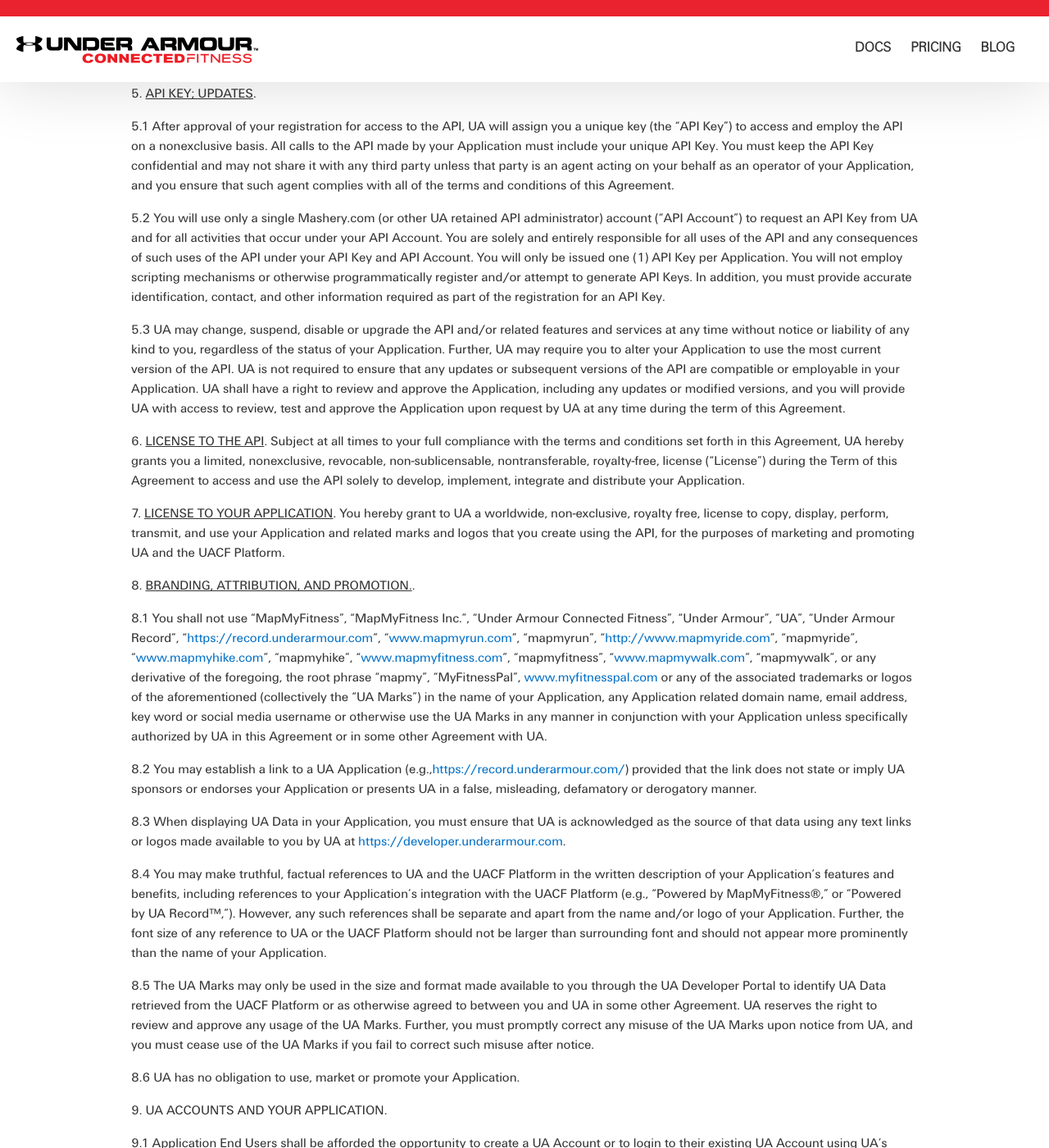
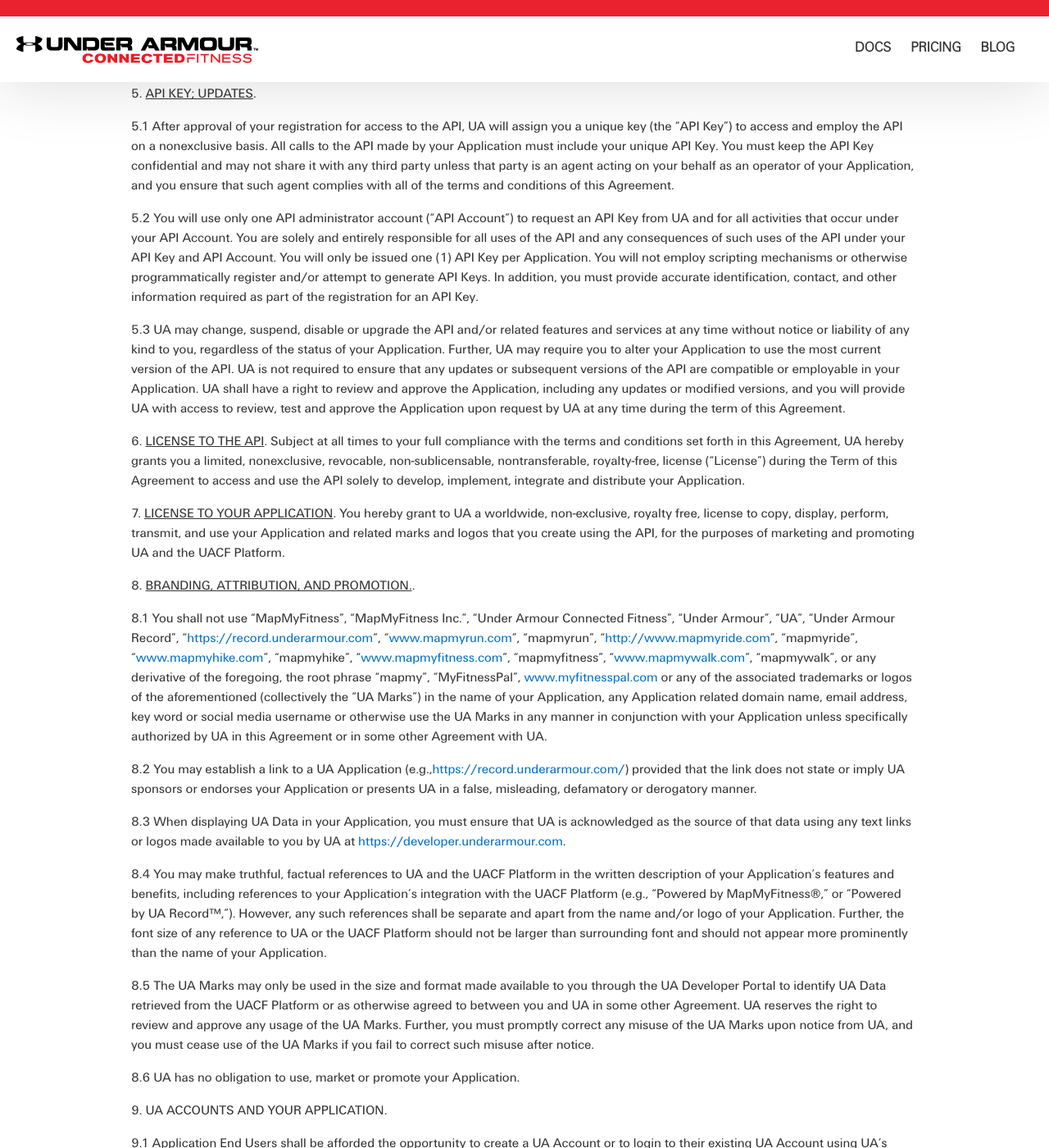
Before and after one commit to jeudyx/jeudyx.github.io, a Jekyll site: the page built from pages/terms-of-service.html, in a window 1280 px wide and 1400 px high, scrolled down 2134 px. Shown: the whole window at 82% size. Built offline with Jekyll 4.4.1, drawn with Linux system fonts in a browser that asks for light colours.

Commit message:
Removing img w/ SDK; Replacing Mashery in terms copy

```diff
--- a/_sass/_documentation.scss
+++ b/_sass/_documentation.scss
@@ -52,10 +52,3 @@
 .content .documentation h6 {
   font-size: 18px;
 }
-
-.page-docs-img {
-  float: right;
-  display: block;
-  margin-bottom: 2em;
-  margin-left: 2em;
-}
--- a/docs/index.html
+++ b/docs/index.html
@@ -10,9 +10,6 @@
             <p class="text-center">Create engaging cross-platform fitness experiences for web,
                 <br/>mobile, and wearable devices.</p>
         </section>
-        <a href="http://developer-ua.mapmyfitness.com.s3.amazonaws.com/assets/docs/platform_diagram_800.png" class="page-docs-img">
-            <img src="http://developer-ua.mapmyfitness.com.s3.amazonaws.com/assets/docs/platform_diagram_300.png" height="300" width="300" />
-        </a>
         <p>
             Our platform powers thousands of partners and developers, along with our full suite of Under Armour applications: Under Armour Record, MapMyFitness, MapMyRun, MapMyRide, MapMyWalk, and MapMyHike.
         </p>
--- a/pages/terms-of-service.html
+++ b/pages/terms-of-service.html
@@ -34,7 +34,7 @@
     <p>4.5 If your Application causes an undue burden or damage to the UACF Platform and/or the UA networks and systems, we will disable your access to the API.</p>
     <p><span>5. </span><u>API KEY; UPDATES</u><span>.</span></p>
     <p>5.1 After approval of your registration for access to the API, UA will assign you a unique key (the “API Key”) to access and employ the API on a nonexclusive basis. All calls to the API made by your Application must include your unique API Key. You must keep the API Key confidential and may not share it with any third party unless that party is an agent acting on your behalf as an operator of your Application, and you ensure that such agent complies with all of the terms and conditions of this Agreement.</p>
-    <p>5.2 You will use only a single Mashery.com (or other UA retained API administrator) account (“API Account”) to request an API Key from UA and for all activities that occur under your API Account. You are solely and entirely responsible for all uses of the API and any consequences of such uses of the API under your API Key and API Account. You will only be issued one (1) API Key per Application. You will not employ scripting mechanisms or otherwise programmatically register and/or attempt to generate API Keys. In addition, you must provide accurate identification, contact, and other information required as part of the registration for an API Key.</p>
+    <p>5.2 You will use only one API administrator account (“API Account”) to request an API Key from UA and for all activities that occur under your API Account. You are solely and entirely responsible for all uses of the API and any consequences of such uses of the API under your API Key and API Account. You will only be issued one (1) API Key per Application. You will not employ scripting mechanisms or otherwise programmatically register and/or attempt to generate API Keys. In addition, you must provide accurate identification, contact, and other information required as part of the registration for an API Key.</p>
     <p>5.3 UA may change, suspend, disable or upgrade the API and/or related features and services at any time without notice or liability of any kind to you, regardless of the status of your Application. Further, UA may require you to alter your Application to use the most current version of the API. UA is not required to ensure that any updates or subsequent versions of the API are compatible or employable in your Application. UA shall have a right to review and approve the Application, including any updates or modified versions, and you will provide UA with access to review, test and approve the Application upon request by UA at any time during the term of this Agreement.</p>
     <p><span>6. </span><u>LICENSE TO THE API</u><span>. Subject at all times to your full compliance with the terms and conditions set forth in this Agreement, UA hereby grants you a limited, nonexclusive, revocable, non-sublicensable, nontransferable, royalty-free, license (“License”) during the Term of this Agreement to access and use the API solely to develop, implement, integrate and distribute your Application.</span></p>
     <p><span>7. </span><u>LICENSE TO YOUR APPLICATION</u><span>. You hereby grant to UA a worldwide, non-exclusive, royalty free, license to copy, display, perform, transmit, and use your Application and related marks and logos that you create using the API, for the purposes of marketing and promoting UA and the UACF Platform.</span></p>
```
